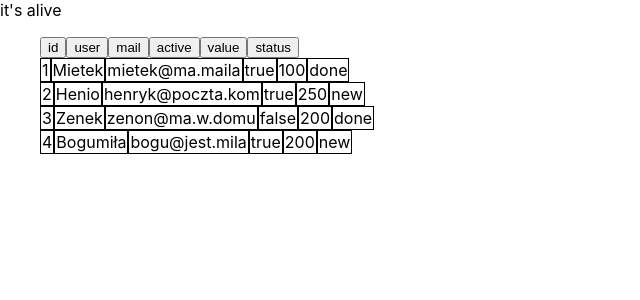
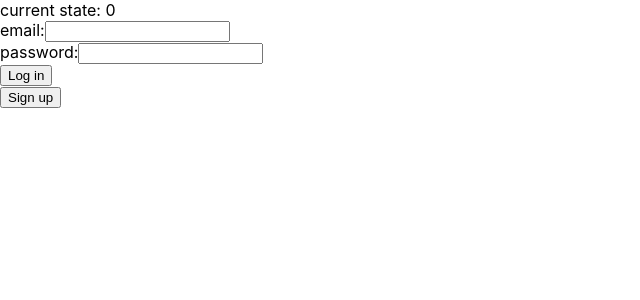
Before and after one commit to SuitedBear/patron-helper-front, a React (Create React App) app: page / in a window 1280 px wide. Shown: the top 300 px of the page, without its empty margins (0-640 px from the left). Built offline with nearby package versions, Linux system fonts and the light colour scheme.

Commit message:
add user state management and login form

```diff
--- a/src/App.js
+++ b/src/App.js
@@ -1,6 +1,8 @@
 import React from 'react';
 import './App.css';
 import DataView from './components/DataView';
+import LoginForm from './components/LoginForm';
+import SignupForm from './components/SignupForm';
 
 const statuses = ['done', 'for shipment', 'in progress', 'new'];
 
@@ -42,18 +44,93 @@ const mockJson = [
 class App extends React.Component {
   constructor (props) {
     super(props);
+    this.userStates = ['logged out', 'logged in', 'signing up'];
     this.state = {
       userData: {
         dataTable: mockJson
+      },
+      userState: 0,
+      token: null,
+      failedLogin: false
+    };
+    this.handleUserState = this.handleUserState.bind(this);
+    this.handleLogin = this.handleLogin.bind(this);
+  }
+
+  handlePage (userState) {
+    switch (userState) {
+      case (1):
+        return (
+          <DataView
+            data={this.state.userData.dataTable}
+            onStateChange={this.handleUserState}
+          />
+        );
+      case (2):
+        return <SignupForm onStateChange={this.handleUserState} />;
+      default:
+        return (
+          <LoginForm
+            onStateChange={this.handleUserState}
+            onLogin={this.handleLogin}
+            failedLogin={this.state.failedLogin}
+          />
+        );
+    }
+  }
+
+  // @param userState: index from userStates
+  handleUserState (userState) {
+    if (userState !== this.state.userState) {
+      if (userState === 2) {
+        this.setState({ userState });
+      } else {
+        this.setState({
+          userState,
+          token: null
+        });
       }
-    };
+    }
+  }
+
+  handleLogin (loginData) {
+    console.log(loginData);
+    window.fetch('http://127.0.0.1:3000/login', {
+      method: 'POST',
+      mode: 'cors',
+      headers: {
+        'Content-Type': 'application/json'
+      },
+      body: JSON.stringify(loginData)
+    })
+      .then(res => {
+        if (res.status < 400) {
+          return res.json();
+        } else {
+          this.setState({
+            userState: 0,
+            failedLogin: true
+          });
+          return 'login failed!';
+        }
+      })
+      .then(data => {
+        if (data.token) {
+          this.setState({
+            token: data.token,
+            userState: 1,
+            failedLogin: false
+          });
+        }
+      })
+      .catch(e => console.log(e));
   }
 
   render () {
     return (
       <div id='App'>
-        <div>it's alive</div>
-        <DataView data={this.state.userData.dataTable} />
+        <div>current state: {this.state.userState}</div>
+        {this.handlePage(this.state.userState)}
       </div>
     );
   }
--- /dev/null
+++ b/src/components/LoginForm.js
@@ -0,0 +1,69 @@
+// email, pass
+// return: { user, token }
+
+import React from 'react';
+
+class LoginForm extends React.Component {
+  constructor (props) {
+    super(props);
+    this.state = {
+      email: '',
+      password: ''
+    };
+    this.handleChange = this.handleChange.bind(this);
+  }
+
+  handleSubmit (event) {
+    event.preventDefault();
+    const loginData = { ...this.state };
+    this.props.onLogin(loginData);
+  }
+
+  handleChange (event) {
+    this.setState({ [event.target.id]: event.target.value });
+  }
+
+  handleFailedLogin (failedLogin) {
+    if (failedLogin) {
+      return <div style={{ color: 'red' }}>Invalid email or password!</div>;
+    }
+  }
+
+  render () {
+    return (
+      <div>
+        {this.handleFailedLogin(this.props.failedLogin)}
+        <form onSubmit={(e) => this.handleSubmit(e)}>
+          <div>
+            <label htmlFor='mail'>
+              email:
+              <input
+                name='email'
+                id='email'
+                type='email'
+                value={this.state.email}
+                onChange={this.handleChange}
+              />
+            </label>
+          </div>
+          <div>
+            <label htmlFor='pass'>
+              password:
+              <input
+                name='password'
+                id='password'
+                type='password'
+                value={this.state.password}
+                onChange={this.handleChange}
+              />
+            </label>
+          </div>
+          <input type='submit' value='Log in' />
+        </form>
+        <button onClick={() => this.props.onStateChange(2)}>Sign up</button>
+      </div>
+    );
+  }
+}
+
+export default LoginForm;
--- /dev/null
+++ b/src/components/SignupForm.js
@@ -0,0 +1,13 @@
+// name email pass
+// return user: { email, name }
+
+import React from 'react';
+
+export default function SignupForm (props) {
+  return (
+    <>
+      <div>Sign up</div>
+      <button onClick={() => props.onStateChange(1)}>Login</button>
+    </>
+  );
+}
--- a/src/components/dataView.js
+++ b/src/components/dataView.js
@@ -84,10 +84,13 @@ export class DataView extends React.Component {
     }
 
     return (
-      <ul style={{ listStyle: 'none' }}>
-        <li>{titleRow}</li>
-        {rows}
-      </ul>
+      <>
+        <ul style={{ listStyle: 'none' }}>
+          <li>{titleRow}</li>
+          {rows}
+        </ul>
+        <button onClick={() => this.props.onStateChange(0)}>Logout</button>
+      </>
     );
   }
 }
```
